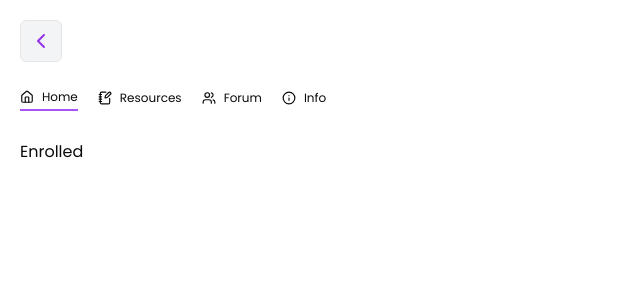
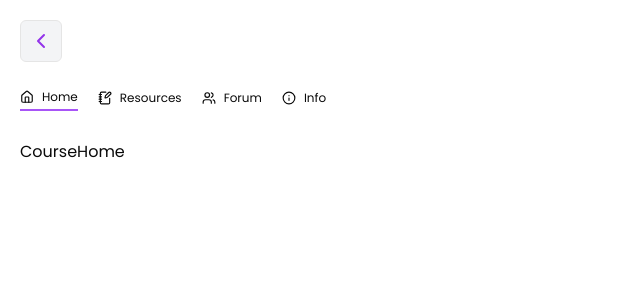
Before and after one commit to Brien-Austin/client, a React (Vite) app: page /mycourses/course/1 in a window 1280 px wide. Shown: the top 300 px of the page, without its empty margins (0-640 px from the left). Built offline with nearby package versions, Linux system fonts and the light colour scheme; no server answers.

Commit message:
components for menus

```diff
--- /dev/null
+++ b/src/components/app/user/enrolledcourse/menus/forum.tsx
@@ -0,0 +1,9 @@
+
+
+const CourseForum = () => {
+  return (
+    <div>CourseForum</div>
+  )
+}
+
+export default CourseForum
--- /dev/null
+++ b/src/components/app/user/enrolledcourse/menus/home.tsx
@@ -0,0 +1,9 @@
+
+
+const CourseHome = () => {
+  return (
+    <div>CourseHome</div>
+  )
+}
+
+export default CourseHome
--- /dev/null
+++ b/src/components/app/user/enrolledcourse/menus/info.tsx
@@ -0,0 +1,8 @@
+
+const CourseInfo = () => {
+  return (
+    <div>CourseInfo</div>
+  )
+}
+
+export default CourseInfo
--- /dev/null
+++ b/src/components/app/user/enrolledcourse/menus/resources.tsx
@@ -0,0 +1,9 @@
+
+
+const CourseResources = () => {
+  return (
+    <div>CourseResources</div>
+  )
+}
+
+export default CourseResources
--- a/src/pages/enrolledcourse.tsx
+++ b/src/pages/enrolledcourse.tsx
@@ -1,13 +1,38 @@
 import EnrolledCourseLayout from '@/components/app/user/enrolledcourse/enrolledCourseLayout';
+import CourseForum from '@/components/app/user/enrolledcourse/menus/forum';
+import CourseHome from '@/components/app/user/enrolledcourse/menus/home';
+import CourseInfo from '@/components/app/user/enrolledcourse/menus/info';
+import CourseResources from '@/components/app/user/enrolledcourse/menus/resources';
+import { useAppSelector } from '@/store/store';
 
 
 
 const EnrolledCourse = () => {
 
+  const {currentTab}= useAppSelector((state)=>state.enrolledCourse)
+  function renderCurrentCourse() {
+    switch(currentTab){
+      case 'Home':
+        return <CourseHome/>
+      case 'Resources':
+        return <CourseResources/>
+      case 'Info':
+        return <CourseInfo/>
+      default :
+      return <CourseForum/>
+
+    }
+  }
+
 
   return (
   <EnrolledCourseLayout>
-Enrolled
+    {
+      renderCurrentCourse()
+    }
+
+
+
   </EnrolledCourseLayout>
   )
 }
```
Also changed, not shown: 1 other file (tests, documents, lock files or other folders).
